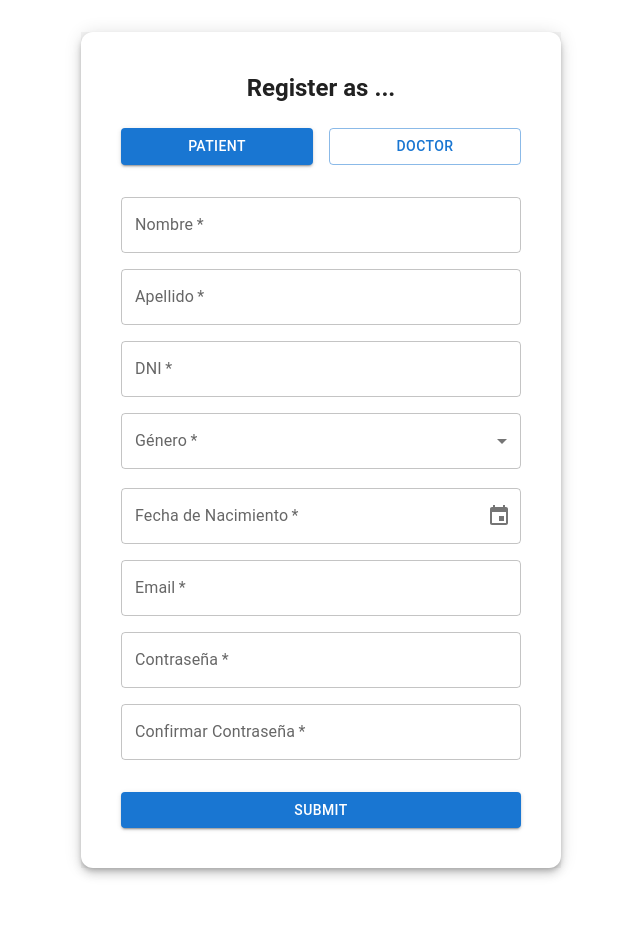
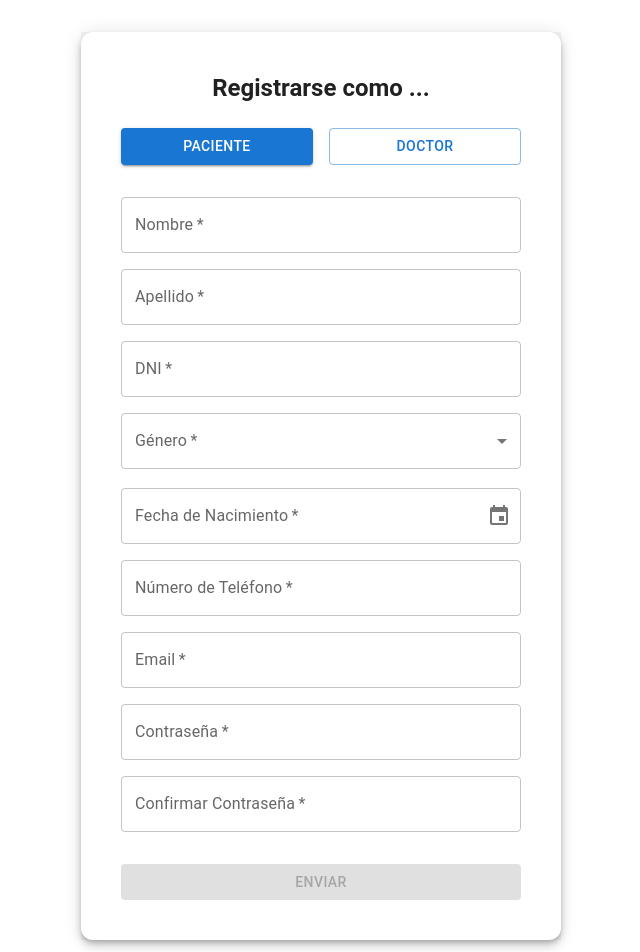
Before and after one commit to uca-pid/2025-aguinaldo-front, a React (Vite) app in the folder medi-book-web/: page / in a window 1280 px wide. Shown: the top 952 px of the page, without its empty margins (319-959 px from the left). Before the commit the page ends 900 px from the top, so only its background shows below. Built offline with nearby package versions, Linux system fonts and the light colour scheme.

Commit message:
POST Working with register, tel input added and Success message

```diff
--- a/medi-book-web/src/components/register/register-v2.tsx
+++ b/medi-book-web/src/components/register/register-v2.tsx
@@ -15,10 +15,22 @@ const Register: React.FC = () => {
   const formContext = uiState.context.toggleStates || {};
   const isPatient = formContext["patient"] ?? true;
   const isIn = formContext["fade"] ?? true;
+  const isSuccess = (registerState.context.apiResponse && !registerState.context.apiResponse.error) ?? false;
 
   const debouncedUpdate = useDebouncedCallback((key: string, value: any) => {
     registerSend({ type: "UPDATE_FORM", key, value });
   }, 250);
+
+  const hasErrorsOrEmpty = () => {
+    const values = registerState.context.formValues || {};
+    const errors = registerState.context.formErrors || {};
+    const keys = isPatient
+      ? ["patientNombre", "patientApellido", "patientDni", "patientGenero", "patientFechaNacimiento", "patientEmail", "patientPassword", "patientPasswordConfirm", "patientTelefono"]
+      : ["doctorNombre", "doctorApellido", "doctorEspecialidad", "doctorMatricula", "doctorGenero", "doctorFechaNacimiento", "doctorEmail", "doctorPassword", "doctorPasswordConfirm", "doctorTelefono"];
+
+    return keys.some(key => !values[key] || errors[key]);
+  };
+
 
   return (
     <Box
@@ -39,8 +51,15 @@ const Register: React.FC = () => {
           transition: "opacity 0.3s",
         }}
       >
+        {isSuccess ? (
+          <Typography variant="h5" fontWeight={600} color="green">
+            Registro exitoso!
+          </Typography>
+        ) : (
+            <>
+
             <Typography variant="h5" mb={3} fontWeight={600}>
-          Register as ...
+              Registrarse como ...
             </Typography>
 
             <Stack direction="row" spacing={2} justifyContent="center" mb={4}>
@@ -49,7 +68,7 @@ const Register: React.FC = () => {
                 onClick={() => uiSend({ type: "TOGGLE", key: "patient" })}
                 fullWidth
               >
-            Patient
+                Paciente
               </Button>
               <Button
                 variant={!isPatient ? "contained" : "outlined"}
@@ -118,6 +137,17 @@ const Register: React.FC = () => {
                     />
                   </LocalizationProvider>
                 </FormControl>
+                <TextField
+                  label="Número de Teléfono"
+                  name="patientTelefono"
+                  variant="outlined"
+                  required
+                  type="number"
+                  fullWidth
+                  onChange={(e) => debouncedUpdate(e.target.name, e.target.value)}
+                  error={!!registerState.context.formErrors?.patientTelefono}
+                  helperText={registerState.context.formErrors?.patientTelefono || ""}
+                />
                 <TextField
                   label="Email"
                   name="patientEmail"
@@ -217,6 +247,17 @@ const Register: React.FC = () => {
                   </LocalizationProvider>
                 </FormControl>
                 <TextField
+                  label="Número de Teléfono"
+                  name="doctorTelefono"
+                  variant="outlined"
+                  required
+                  type="number"
+                  fullWidth
+                  onChange={(e) => debouncedUpdate(e.target.name, e.target.value)}
+                  error={!!registerState.context.formErrors?.doctorTelefono}
+                  helperText={registerState.context.formErrors?.doctorTelefono || ""}
+                />
+                <TextField
                   label="Email"
                   name="doctorEmail"
                   type="email"
@@ -256,9 +297,12 @@ const Register: React.FC = () => {
               fullWidth
               sx={{ mt: 4 }}
               onClick={() => registerSend({ type: "SUBMIT" })}
+              disabled={hasErrorsOrEmpty()} // botón bloqueado si hay errores
             >
-          Submit
+              Enviar
             </Button>
+          </>
+        )}
       </Paper>
     </Box>
   );
--- a/medi-book-web/src/machines/registerMachine.tsx
+++ b/medi-book-web/src/machines/registerMachine.tsx
@@ -4,6 +4,7 @@ import dayjs from "dayjs";
 export interface RegisterMachineContext {
   formValues?: Record<string, any>;
   formErrors?: Record<string, string>;
+  apiResponse?: any;
 }
 
 export type RegisterMachineEvent =
@@ -18,6 +19,11 @@ const validateField = (key: string, value: any, context: RegisterMachineContext)
         case "patientDni": return /^[0-9]{7,8}$/.test(value) ? "" : "DNI inválido (7 u 8 dígitos)";
         case "patientGenero": return value ? "" : "Género requerido";
         case "patientEmail": return /^[^\s@]+@[^\s@]+\.[^\s@]+$/.test(value) ? "" : "Email inválido";
+        case "patientTelefono":
+            if (!value) return "Teléfono requerido";
+            return /^\+?[0-9]{8,15}$/.test(value)
+                ? ""
+                : "Número de teléfono inválido (solo números, 8-15 dígitos, opcional +)";
         case "patientPassword": return /^(?=.*[a-z])(?=.*[A-Z])(?=.*\d).{8,}$/.test(value)
         ? "" : "Mínimo 8 caracteres, mayúscula, minúscula y número";
         case "patientFechaNacimiento":
@@ -36,6 +42,11 @@ const validateField = (key: string, value: any, context: RegisterMachineContext)
         case "doctorMatricula": return /^[0-9]{4,10}$/.test(value) ? "" : "Matrícula inválida";
         case "doctorGenero": return value ? "" : "Género requerido";
         case "doctorEmail": return /^[^\s@]+@[^\s@]+\.[^\s@]+$/.test(value) ? "" : "Email inválido";
+        case "doctorTelefono":
+            if (!value) return "Teléfono requerido";
+            return /^\+?[0-9]{8,15}$/.test(value)
+                ? ""
+                : "Número de teléfono inválido (solo números, 8-15 dígitos, opcional +)";
         case "doctorPassword": return /^(?=.*[a-z])(?=.*[A-Z])(?=.*\d).{8,}$/.test(value)
         ? "" : "Mínimo 8 caracteres, mayúscula, minúscula y número";
         case "doctorFechaNacimiento":
@@ -51,36 +62,27 @@ const validateField = (key: string, value: any, context: RegisterMachineContext)
     }
 };
 
+
+
 export const registerMachine = createMachine({
   id: "register",
   initial: "idle",
   context: {
     formValues: {
-        patientNombre: "",
-        patientApellido: "",
-        patientDni: "",
-        patientGenero: "",
-        patientFechaNacimiento: null,
-        patientEmail: "",
-        patientPassword: "",
-        patientPasswordConfirm: "",
+        patientNombre: "", patientApellido: "", patientDni: "", patientGenero: "", patientFechaNacimiento: null,
+        patientEmail: "",  patientPassword: "", patientPasswordConfirm: "", patientTelefono: "",
 
-        doctorNombre: "",
-        doctorApellido: "",
-        doctorEspecialidad: "",
-        doctorMatricula: "",
-        doctorGenero: "",
-        doctorFechaNacimiento: null,
-        doctorEmail: "",
-        doctorPassword: "",
-        doctorPasswordConfirm: "",
+        doctorNombre: "", doctorApellido: "", doctorEspecialidad: "", doctorMatricula: "", doctorGenero: "",
+        doctorFechaNacimiento: null, doctorEmail: "", doctorPassword: "", doctorPasswordConfirm: "", doctorTelefono: ""
     },
     formErrors: {},
+    apiResponse: null
   },
   types: {
     context: {} as RegisterMachineContext,
     events: {} as RegisterMachineEvent,
   },
+
 states: {
         idle: {
             on: {
@@ -88,45 +90,96 @@ export const registerMachine = createMachine({
                     actions: assign({
                         formValues: ({ context, event }) => ({
                             ...context.formValues,
-                    [event.key]: event.value,
+                            [event.key]: event.value
                         }),
                         formErrors: ({ context, event }) => ({
                             ...context.formErrors,
-                    [event.key]: validateField(event.key, event.value, context),
-                }),
-            }),
+                            [event.key]: validateField(event.key, event.value, context)
+                        })
+                    })
                 },
-
-        SUBMIT: {
-            target: "registered",
-            actions: assign(({ context }) => {
+                SUBMIT: "validating"
+            }
+        },
+        validating: {
+            always: [
+                {
+                    target: "submitting",
+                    actions: ({ context }) => {
+                        const formPrefix = context.formValues?.patientNombre ? "patient" : "doctor";
                         const errors: Record<string, string> = {};
-                const formPrefix = context.formValues?.patientNombre !== undefined ? "patient" : "doctor";
                         for (const [key, value] of Object.entries(context.formValues || {})) {
                             if (key.startsWith(formPrefix)) {
                                 const error = validateField(key, value, context);
                                 if (error) errors[key] = error;
                             }
                         }
+                        context.formErrors = errors;
+                        return Object.keys(errors).length === 0;
+                    }
+                },
+                { target: "idle" }
+            ]
+        },
+        submitting: {
+          entry: ({ context }) => {
+            const isPatient = context.formValues?.patientNombre ? true : false;
 
-                const hasErrors = Object.keys(errors).length > 0;
-                if (!hasErrors) {
-                    console.log(
-                        "Formulario válido, enviar datos:",
-                        Object.fromEntries(
-                        Object.entries(context.formValues || {}).filter(([k]) => k.startsWith(formPrefix))
-                        )
-                    );
-                    return { ...context, formErrors: {} };
+            const payload = isPatient ? {
+              name: context.formValues.patientNombre,
+              surname: context.formValues.patientApellido,
+              email: context.formValues.patientEmail,
+              password: context.formValues.patientPassword,
+              phone: context.formValues.patientTelefono || "",
+              birthdate: context.formValues.patientFechaNacimiento || "",
+              gender: context.formValues.patientGenero || "",
+              medicalLicense: null,
+              specialty: null,
+              slotDurationMin: null
+            } : {
+              name: context.formValues.doctorNombre,
+              surname: context.formValues.doctorApellido,
+              email: context.formValues.doctorEmail,
+              password: context.formValues.doctorPassword,
+              phone: context.formValues.doctorTelefono || "",
+              birthdate: context.formValues.doctorFechaNacimiento || "",
+              gender: context.formValues.doctorGenero || "",
+              medicalLicense: context.formValues.doctorMatricula,
+              specialty: context.formValues.doctorEspecialidad,
+              slotDurationMin: context.formValues.doctorSlotDurationMin || 30
+            };
+
+            fetch(isPatient
+              ? "http://localhost:8080/api/auth/register/patient"
+              : "http://localhost:8080/api/auth/register/doctor", {
+              method: "POST",
+              headers: {
+                "Content-Type": "application/json",
+                "Authorization": "Basic " + btoa("test:test")
+              },
+              body: JSON.stringify(payload)
+            })
+            .then(res => {
+              if (!res.ok) throw new Error(`HTTP error! status: ${res.status}`);
+              return res.json().catch(() => null);
+            })
+            .then(data => {
+              console.log("API Response:", data);
+              context.apiResponse = data;
+            })
+            .catch(err => {
+              console.error("API Error:", err);
+              context.apiResponse = { error: err.message };
+            });
+          },
+          on: {
+            API_DONE: {
+              target: "idle",
+              actions: assign({
+                apiResponse: (_, event: any) => event.data
+              })
             }
-
-                return { ...context, formErrors: errors };
-            }),
-        },
-      },
-    },
-    registered: {
-        type: "final"
-    },
-  },
+          }
+        }
+      }
     } as const);
```
Lines whose indentation alone changed are shown as unchanged.
